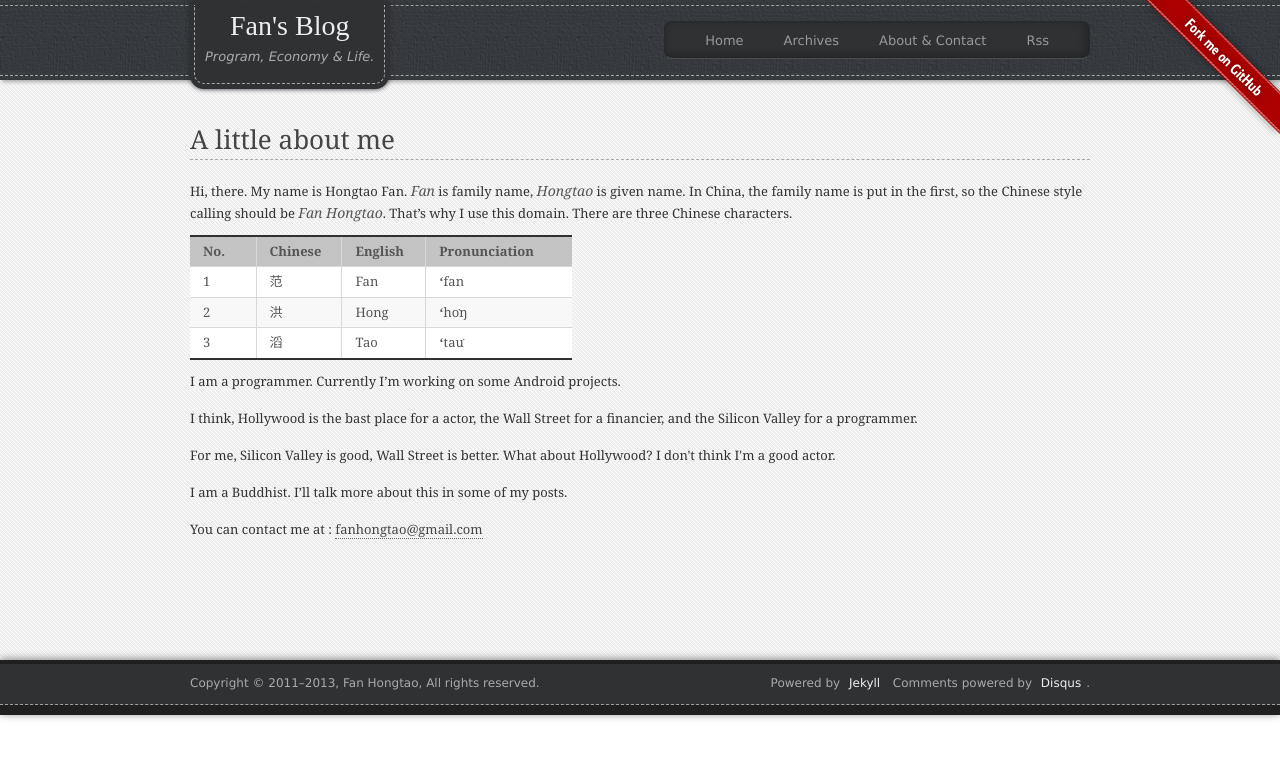
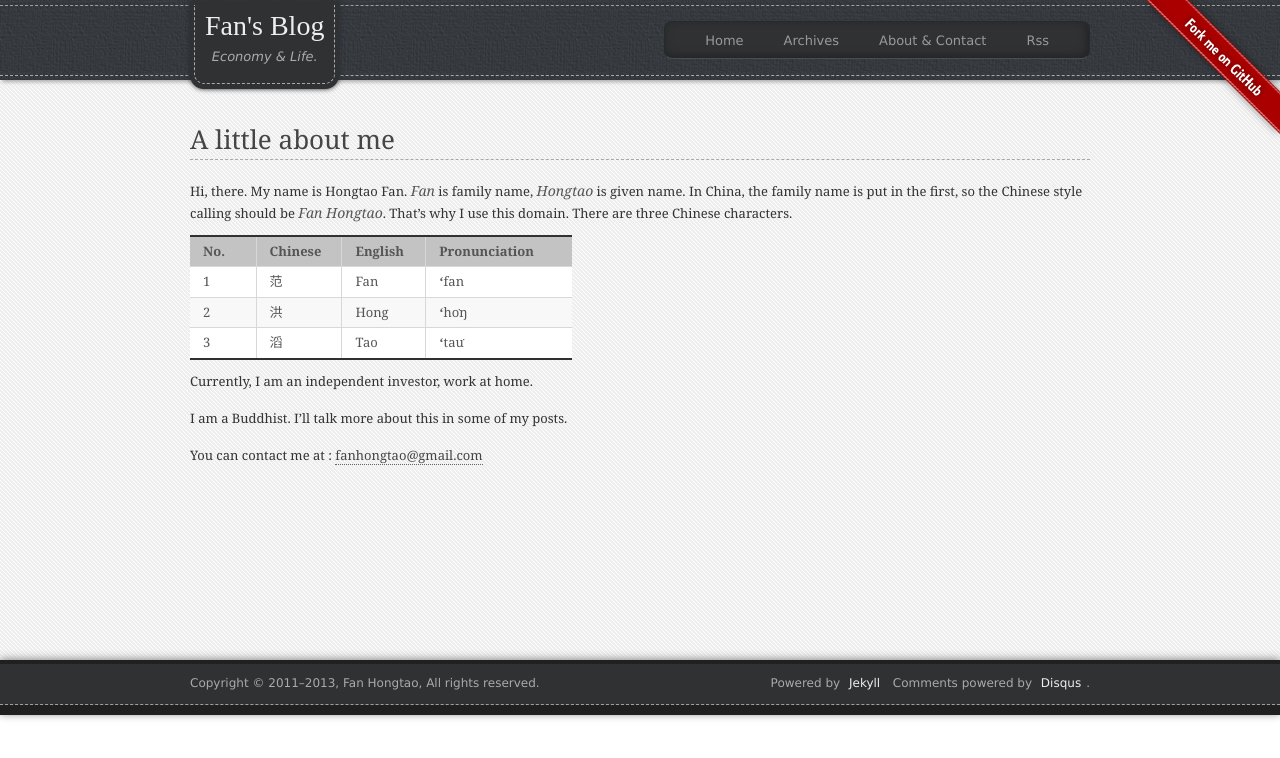
Before and after one commit to fanhongtao/fanhongtao.github.com, a Jekyll site: the page built from contact.html, in a window 1280 px wide. Shown: the top 758 px of the page. Built offline with Jekyll 4.4.1, drawn with Linux system fonts in a browser that asks for light colours; Markdown is read by kramdown in place of the engine named in the settings; comment, search, counter and statistics services are not loaded.

Commit message:
Update personal information.

```diff
--- a/_config.yml
+++ b/_config.yml
@@ -16,10 +16,10 @@ author:
     email:        fanhongtao@gmail.com
 description:      "Fan's Blog"
 
-about: 			  "I am Fan Hongtao, a programmer working with Android."
+about: 			  "I am Fan Hongtao, an independent investor."
 
 blogName: 		  Fan's Blog
-blogDesc: 		  Program, Economy & Life.
+blogDesc: 		  Economy & Life.
 
 # configuration for ehancements, uncomment to enable
 github:
--- a/contact.html
+++ b/contact.html
@@ -38,9 +38,7 @@ title: About & Contacts
 						</tr>
 					</tbody>
 				</table>
-				<p>I am a programmer. Currently I’m working on some Android projects. </p>
-                <p>I think, Hollywood is the bast place for a actor, the Wall Street for a financier, and the Silicon Valley for a programmer.</p>
-				<p>For me, Silicon Valley is good, Wall Street is better. What about Hollywood? I don't think I'm a good actor.</p>
+				<p>Currently, I am an independent investor, work at home.</p>
 				<p>I am a Buddhist. I’ll talk more about this in some of my posts.</p>
 				<p>You can contact me at : <a href="mailto:{{ site.author.email }}" title="Mail to {{site.author.name}}">{{ site.author.email }}</a></p>
 			</article>
```
